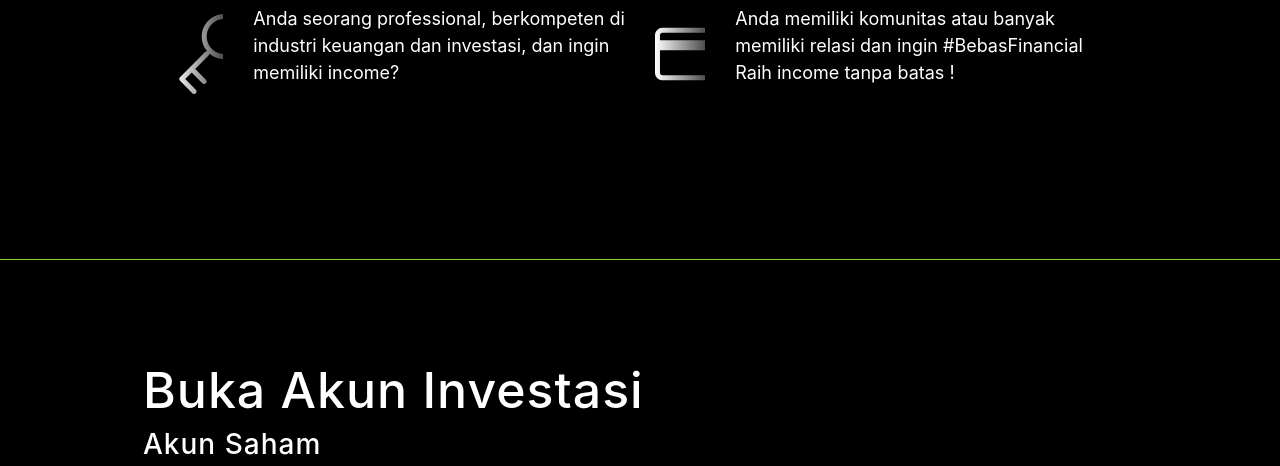
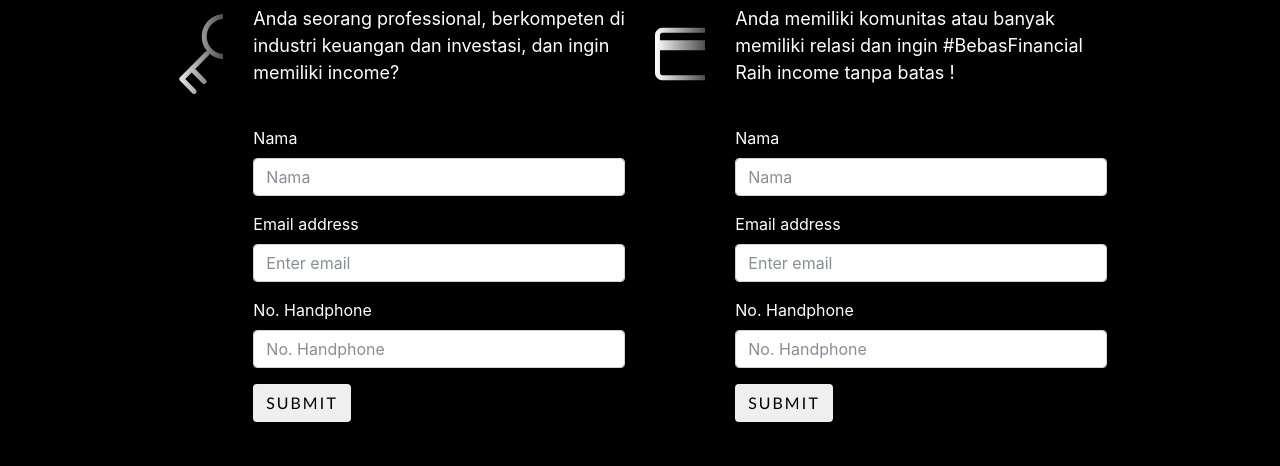
Before and after one commit to gratcy/agio-landing, a website with bundled scripts: page index.html in a window 1280 px wide. Shown: the part 3460-3926 px from the top of the page. Built offline with nearby package versions, Linux system fonts and the light colour scheme; files whose address does not match are found by name; a web font is replaced by a local one.

Commit message:
add form partners

```diff
--- a/index.html
+++ b/index.html
@@ -193,6 +193,22 @@ Mitra tersebut terdiri dari mitra korporasi, komunitas hingga individu yang menj
 <div class="col-lg-5 left">
 <h3>Pro Trade</h3>
 <p>Anda seorang professional, berkompeten di industri keuangan dan investasi, dan ingin memiliki income?</p>
+<br />
+<form>
+  <div class="form-group">
+    <label for="exampleInputPassword1">Nama</label>
+    <input name="name" type="text" class="form-control" placeholder="Nama">
+  </div>
+  <div class="form-group">
+    <label for="exampleInputEmail1">Email address</label>
+    <input type="email" class="form-control" id="exampleInputEmail1" aria-describedby="emailHelp" placeholder="Enter email">
+  </div>
+  <div class="form-group">
+    <label for="exampleInputPassword1">No. Handphone</label>
+    <input type="text" class="form-control" placeholder="No. Handphone">
+  </div>
+  <button type="submit" class="btn btn-default">Submit</button>
+</form>
 </div>
 <div class="col-lg-1 left">
 <div class="feature-item text-white"><i class="icon-credit-card"></i></div>
@@ -201,6 +217,22 @@ Mitra tersebut terdiri dari mitra korporasi, komunitas hingga individu yang menj
 <h3>Mitra</h3>
 <p>Anda memiliki komunitas atau banyak memiliki relasi dan ingin #BebasFinancial
 Raih income tanpa batas !</p>
+<br />
+<form>
+  <div class="form-group">
+    <label for="exampleInputPassword1">Nama</label>
+    <input name="name" type="text" class="form-control" placeholder="Nama">
+  </div>
+  <div class="form-group">
+    <label for="exampleInputEmail1">Email address</label>
+    <input type="email" class="form-control" id="exampleInputEmail1" aria-describedby="emailHelp" placeholder="Enter email">
+  </div>
+  <div class="form-group">
+    <label for="exampleInputPassword1">No. Handphone</label>
+    <input type="text" class="form-control" placeholder="No. Handphone">
+  </div>
+  <button type="submit" class="btn btn-default">Submit</button>
+</form>
 </div>
 </div>
           </div>
```
